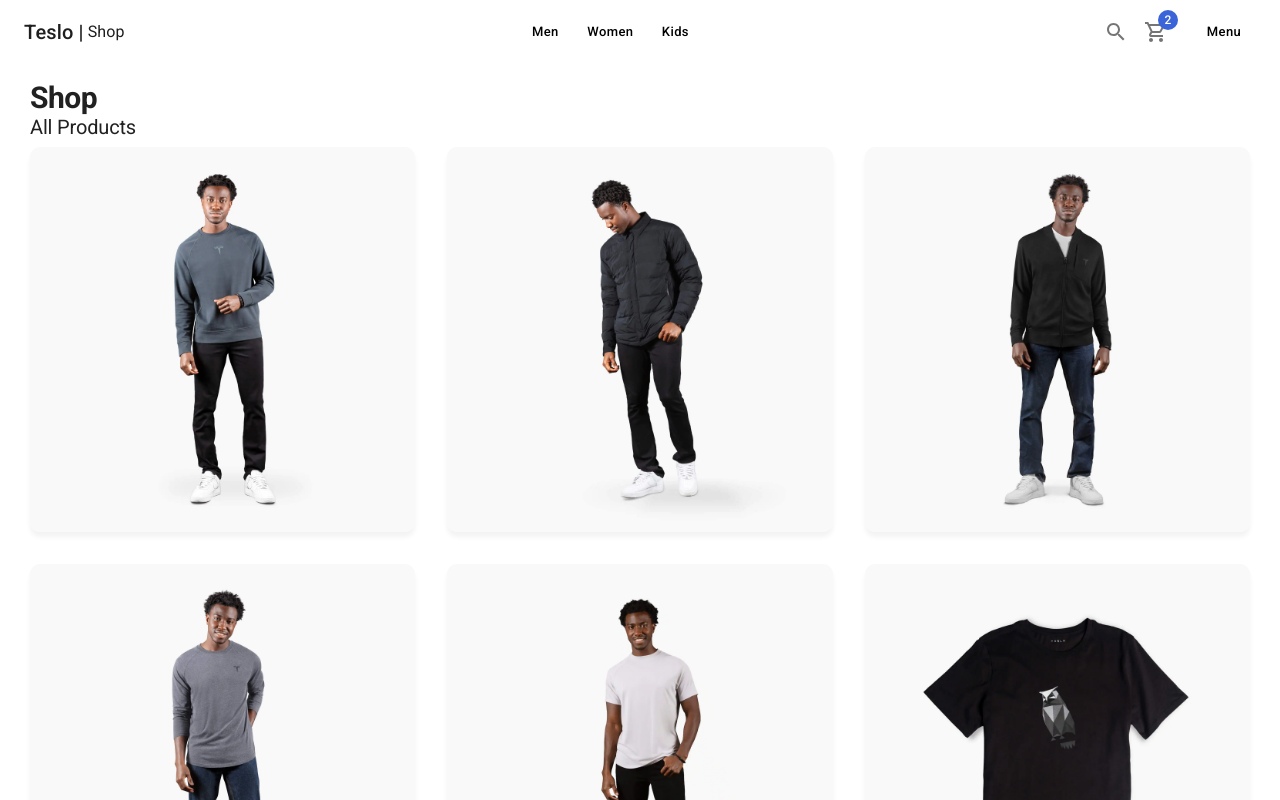
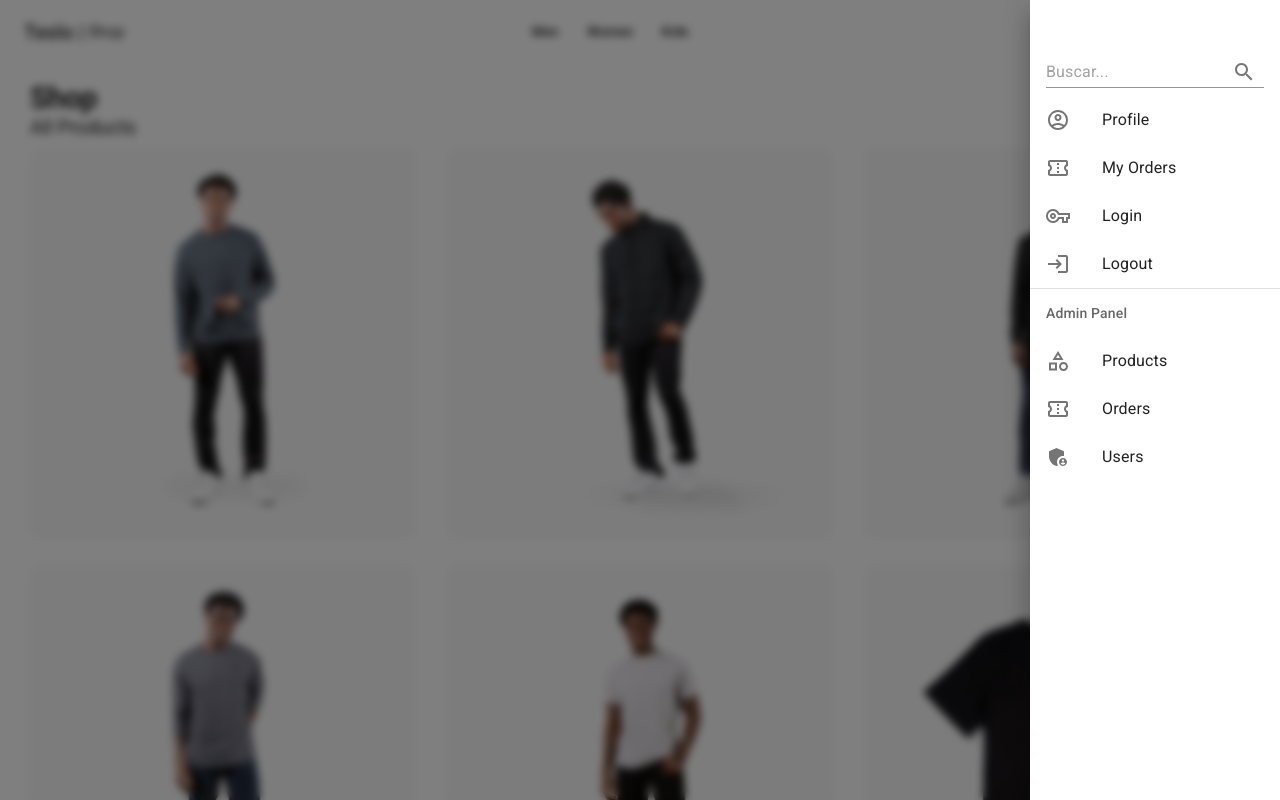
Before and after one commit to manuuualvarez/teslo-shop, a Next.js app: page / in a window 1280 px wide. Shown: the top 800 px of the page. Built offline with nearby package versions, Linux system fonts and the light colour scheme.

Commit message:
add sidebar

```diff
--- a/components/layouts/ShopLayout.tsx
+++ b/components/layouts/ShopLayout.tsx
@@ -1,6 +1,6 @@
 import Head from 'next/head'
 import React, { FC } from 'react'
-import { Navbar } from '../ui';
+import { Navbar, SideMenu } from '../ui';
 
 interface Props {
     title: string;
@@ -29,7 +29,7 @@
             <Navbar></Navbar>
         </nav>
 
-        {/* SideBar */}
+        <SideMenu></SideMenu>
 
         <main style={{ margin: '80px auto', maxWidth: '1440px', padding: '0px 30px'}}>
             { children }
--- /dev/null
+++ b/components/ui/SideMenu.tsx
@@ -0,0 +1,111 @@
+import { Box, Divider, Drawer, IconButton, Input, InputAdornment, List, ListItem, ListItemIcon, ListItemText, ListSubheader } from "@mui/material"
+import { AccountCircleOutlined, AdminPanelSettings, CategoryOutlined, ConfirmationNumberOutlined, EscalatorWarningOutlined, FemaleOutlined, LoginOutlined, MaleOutlined, SearchOutlined, VpnKeyOutlined } from "@mui/icons-material"
+
+
+export const SideMenu = () => {
+  return (
+    <Drawer
+        open={ true }
+        anchor='right'
+        sx={{ backdropFilter: 'blur(4px)', transition: 'all 0.5s ease-out' }}
+    >
+        <Box sx={{ width: 250, paddingTop: 5 }}>
+
+            <List>
+
+                <ListItem>
+                    <Input
+                        type='text'
+                        placeholder="Buscar..."
+                        endAdornment={
+                            <InputAdornment position="end">
+                                <IconButton
+                                aria-label="toggle password visibility"
+                                >
+                                 <SearchOutlined />
+                                </IconButton>
+                            </InputAdornment>
+                        }
+                    />
+                </ListItem>
+
+                <ListItem button>
+                    <ListItemIcon>
+                        <AccountCircleOutlined/>
+                    </ListItemIcon>
+                    <ListItemText primary={'Profile'} />
+                </ListItem>
+
+                <ListItem button>
+                    <ListItemIcon>
+                        <ConfirmationNumberOutlined/>
+                    </ListItemIcon>
+                    <ListItemText primary={'My Orders'} />
+                </ListItem>
+
+
+                <ListItem button sx={{ display: { xs: '', sm: 'none' } }}>
+                    <ListItemIcon>
+                        <MaleOutlined/>
+                    </ListItemIcon>
+                    <ListItemText primary={'Men'} />
+                </ListItem>
+
+                <ListItem button sx={{ display: { xs: '', sm: 'none' } }}>
+                    <ListItemIcon>
+                        <FemaleOutlined/>
+                    </ListItemIcon>
+                    <ListItemText primary={'Women'} />
+                </ListItem>
+
+                <ListItem button sx={{ display: { xs: '', sm: 'none' } }}>
+                    <ListItemIcon>
+                        <EscalatorWarningOutlined/>
+                    </ListItemIcon>
+                    <ListItemText primary={'Kids'} />
+                </ListItem>
+
+
+                <ListItem button>
+                    <ListItemIcon>
+                        <VpnKeyOutlined/>
+                    </ListItemIcon>
+                    <ListItemText primary={'Login'} />
+                </ListItem>
+
+                <ListItem button>
+                    <ListItemIcon>
+                        <LoginOutlined/>
+                    </ListItemIcon>
+                    <ListItemText primary={'Logout'} />
+                </ListItem>
+
+
+                {/* Admin */}
+                <Divider />
+                <ListSubheader>Admin Panel</ListSubheader>
+
+                <ListItem button>
+                    <ListItemIcon>
+                        <CategoryOutlined/>
+                    </ListItemIcon>
+                    <ListItemText primary={'Products'} />
+                </ListItem>
+                <ListItem button>
+                    <ListItemIcon>
+                        <ConfirmationNumberOutlined/>
+                    </ListItemIcon>
+                    <ListItemText primary={'Orders'} />
+                </ListItem>
+
+                <ListItem button>
+                    <ListItemIcon>
+                        <AdminPanelSettings/>
+                    </ListItemIcon>
+                    <ListItemText primary={'Users'} />
+                </ListItem>
+            </List>
+        </Box>
+    </Drawer>
+  )
+}
--- a/components/ui/index.ts
+++ b/components/ui/index.ts
@@ -1 +1,2 @@
 export * from './Navbar'
+export * from './SideMenu'
```
